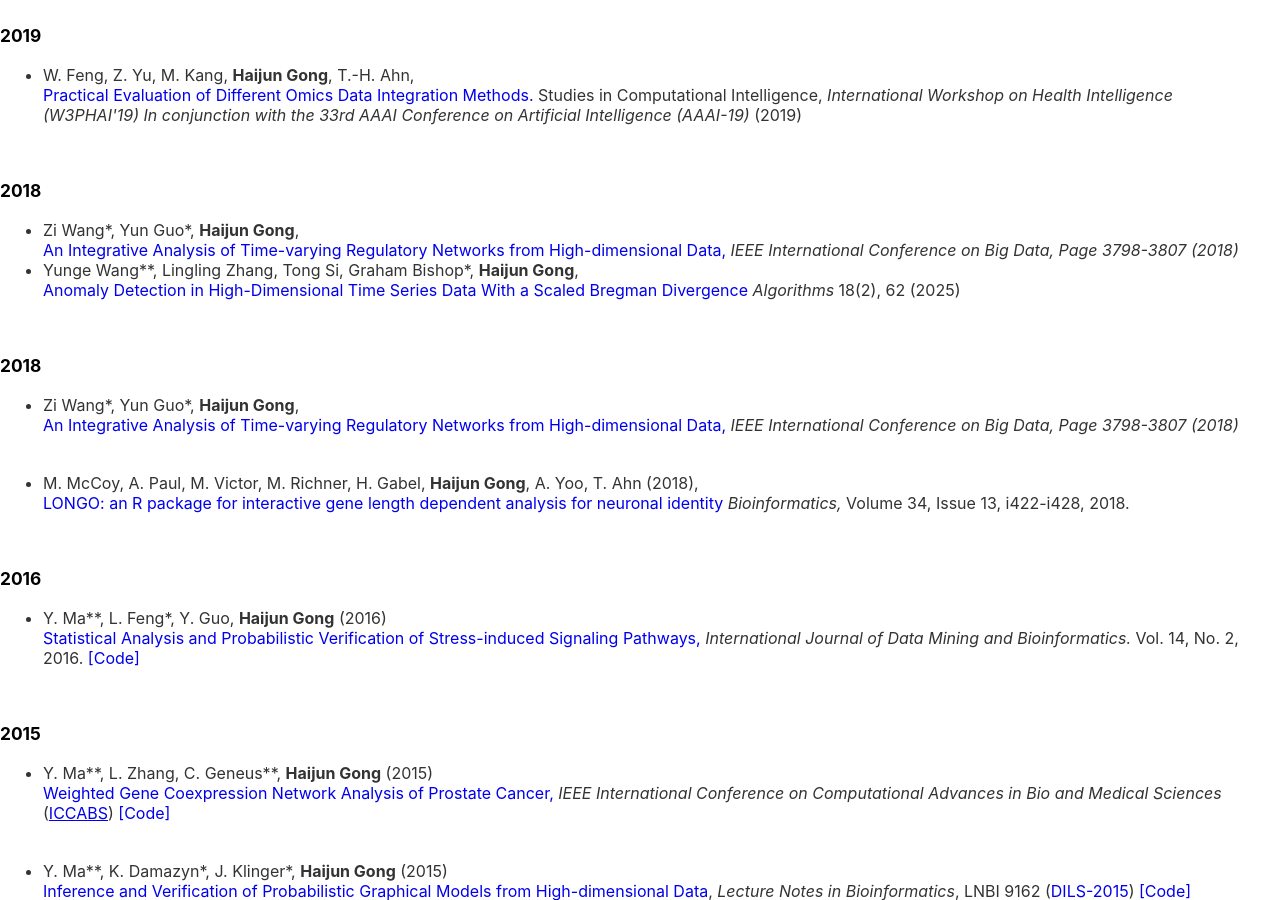
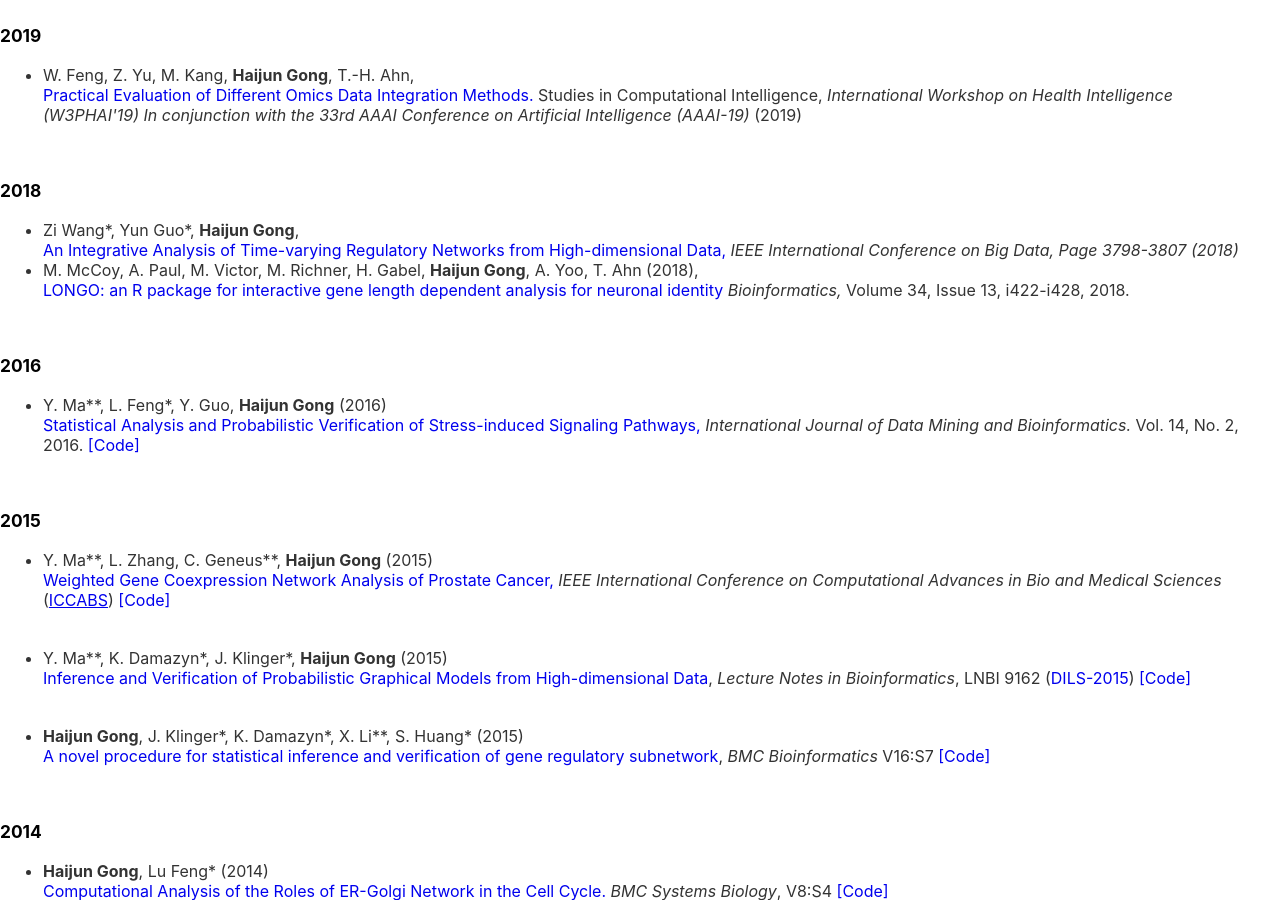
Before and after one commit to GongData/gongData.github.io, a Jekyll site: the page built from _pages/Research.md, in a window 1280 px wide and 900 px high, scrolled down 822 px. Built offline with Jekyll 4.4.1, drawn with Linux system fonts in a browser that asks for light colours.

Commit message:
Update Research.md

```diff
--- a/_pages/Research.md
+++ b/_pages/Research.md
@@ -168,48 +168,7 @@ An Integrative Analysis of Time-varying Regulatory Networks from High-dimensiona
 
 </li>
 
-   <li> Yunge Wang**, Lingling Zhang, Tong Si, Graham Bishop*,  <b> Haijun Gong</b>,
-<a style="text-decoration:none" href="
-https://doi.org/10.3390/a18020062">
-<br>
-Anomaly Detection in High-Dimensional Time Series Data With a Scaled Bregman Divergence</a>
-   <i>
-Algorithms</i> 18(2), 62 (2025)
-
-</li>  </div></ul>
-</td>
-</table>
-
-
-
-
-
-<a name="2018"></a>
-
-<p style="margin: 0in 0in 0pt; font-size: 12pt;">&nbsp;</p>
-<p style="margin: 0in 0in 0pt; font-size: 13pt;"><b><font color="#000000">2018</font></b></p>
-
-<table class="pp">
- <td class="p1">
-  <ul>  <div id="tagCB_tagjournal_tagKL_155">
-
-   <li> Zi Wang*, Yun Guo*, <b> Haijun Gong</b>,
-<a style="text-decoration:none" href="https://ieeexplore.ieee.org/document/8622361">
-<br>
-An Integrative Analysis of Time-varying Regulatory Networks from High-dimensional Data,</a>
-   <i> IEEE International Conference on Big Data, Page 3798-3807 (2018)  </i>
-
-  <br>
-
-</li>  </div></ul>
-</td>
-</table>
-
-<table class="pp">
- <td class="p1">
-  <ul>  <div id="tagCB_tagjournal_tagKL_155">
-
-    <li> M. McCoy, A. Paul, M. Victor, M. Richner, H. Gabel, <b> Haijun Gong</b>, A. Yoo, T. Ahn (2018),
+  <li> M. McCoy, A. Paul, M. Victor, M. Richner, H. Gabel, <b> Haijun Gong</b>, A. Yoo, T. Ahn (2018),
 <a style="text-decoration:none" href="https://academic.oup.com/bioinformatics/article/34/13/i422/5045809">
 <br>
 LONGO: an R package for interactive gene length dependent analysis for neuronal identity
@@ -219,6 +178,7 @@ LONGO: an R package for interactive gene length dependent analysis for neuronal
 </li>  </div></ul>
 </td>
 </table>
+
 
 
  <a name="2016"></a>
```
